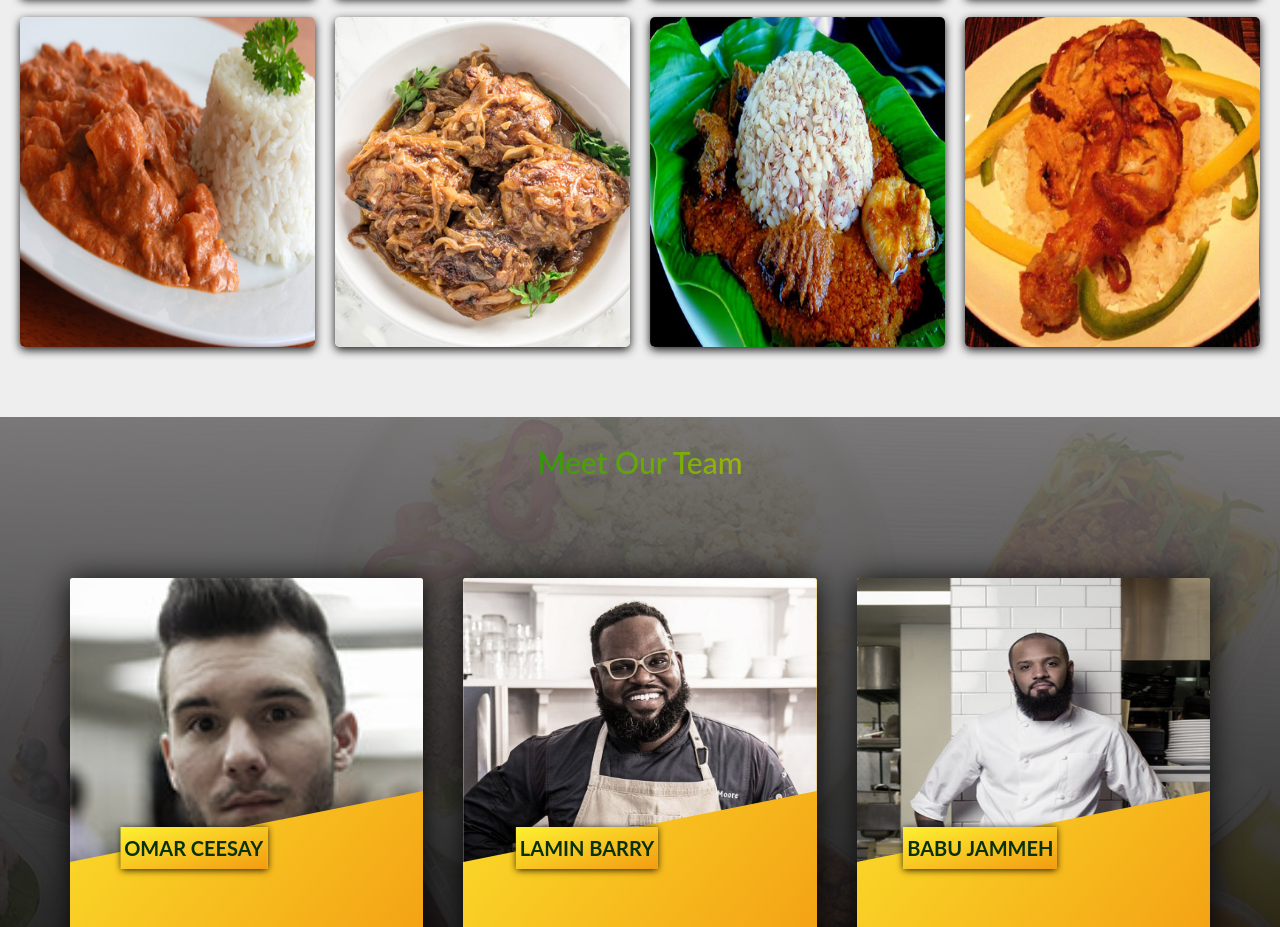
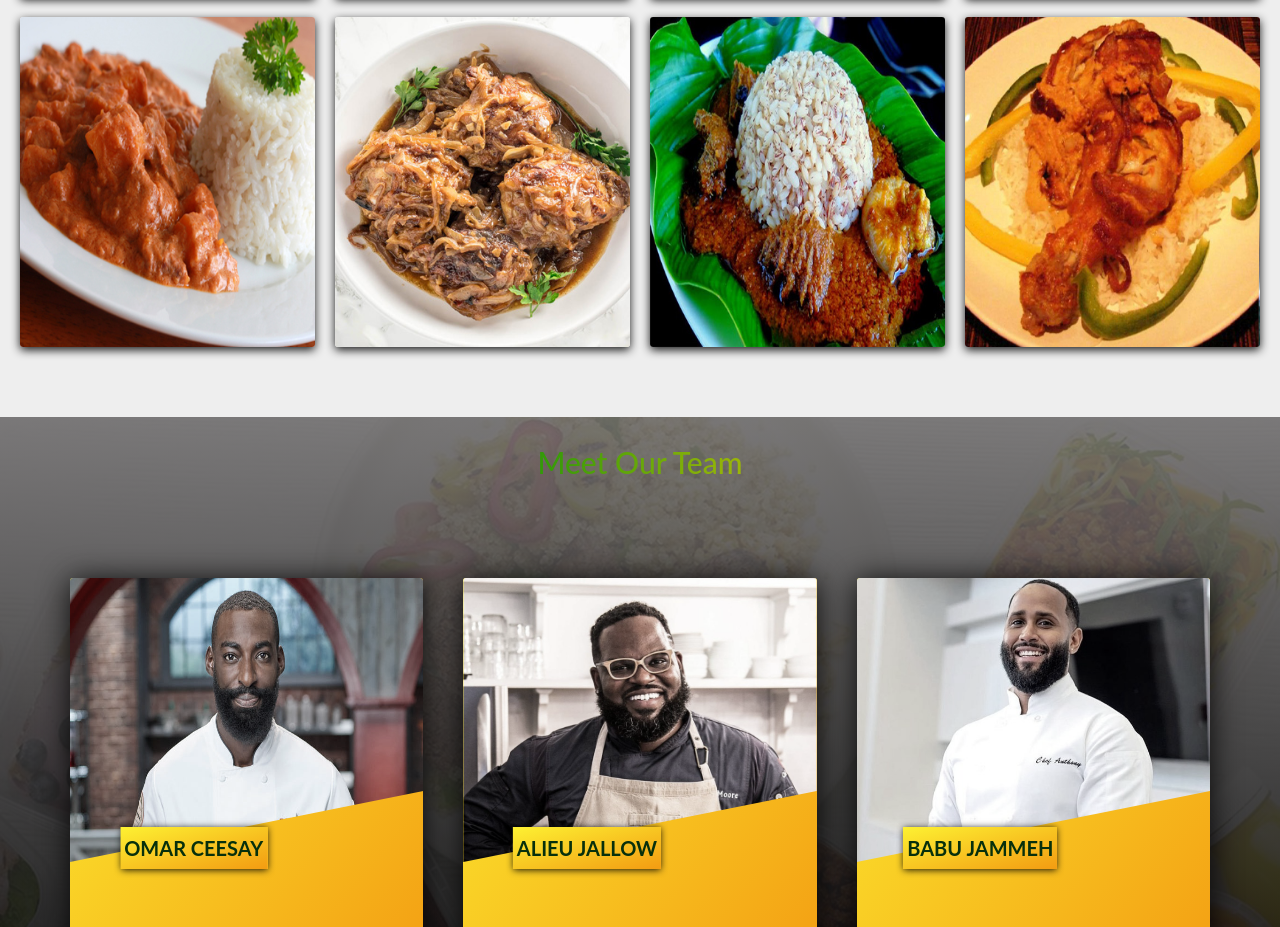
Before and after one commit to zerobug110/afroculture, a plain HTML site: page index.html in a window 1280 px wide. Shown: the part 1765-2692 px from the top of the page. Drawn offline with Linux system fonts and the light colour scheme; a script that the page names is missing.

Commit message:
changingehe imgeson chef area

```diff
--- a/index.html
+++ b/index.html
@@ -280,7 +280,7 @@
             <div class="staff-img-row">
                 <div class="staff-col">
                     <div class="staff-img-container">
-                        <img src="image/customer-3.jpg" alt="chef" class="img-staff">
+                        <img src="image/chef1.jpeg" alt="chef" class="img-staff">
                     </div>
                     <div class="staff-social-details">
                         <h4 class="staff-names">
@@ -307,11 +307,11 @@
                 </div>
                 <div class="staff-col">
                     <div class="staff-img-container">
-                        <img src="image/master-chef-2.jpg" alt="chef" class="img-staff">
+                        <img src="image/chef2.jpg" alt="chef" class="img-staff">
                     </div>
                     <div class="staff-social-details">
                         <h4 class="staff-names">
-                            LAMIN BARRY
+                            ALIEU JALLOW
                         </h4>
                         <div class="social-media-box">
                             <a href="facebook.com" class="facebook-icon">
@@ -334,7 +334,7 @@
                 </div>
                 <div class="staff-col">
                     <div class="staff-img-container">
-                        <img src="image/master-chef-3.jpg" alt="chef" class="img-staff">
+                        <img src="image/chef3.jpg" alt="chef" class="img-staff">
                     </div>
                     <div class="staff-social-details">
                         <h4 class="staff-names">
@@ -370,7 +370,7 @@
             <div class="row">
                 <div class="story">
                     <div class="figure">
-                        <img src="image/customer-1.jpg" alt="customer" class="figure-img">
+                        <img src="image/customer2.jpg" alt="customer" class="figure-img">
                     </div>
 
                     <div class="story-text">
@@ -389,7 +389,7 @@
 
                 <div class="story">
                     <div class="figure">
-                        <img src="image/customer-2.jpg" alt="customer" class="figure-img">
+                        <img src="image/customer2.jpg" alt="customer" class="figure-img">
                     </div>
 
                     <div class="story-text">
--- a/style/main.css
+++ b/style/main.css
@@ -366,7 +366,7 @@ header label {
     width:100%;
     height: 33rem;
     box-shadow: 0 .3rem 1rem rgba(0, 0, 0, .9);
-    border-radius: .5rem;
+    border-radius: .3rem;
 }
 .card{
     text-align: center;
@@ -411,7 +411,7 @@ header label {
 .card-front, .card-back{
     height: 33rem;
     backface-visibility: hidden;
-    border-radius: .5rem;
+    border-radius: .3rem;
 }
 .card-back{
     background-image: linear-gradient(
@@ -577,11 +577,13 @@ header label {
 }
 
 .figure{
+    width: 20rem;
+    height: 16rem;
     float: left;
     shape-outside: circle(50% at 50% 50%);
     clip-path: circle(50% at 50% 50%);
     transform: translateX(-2rem) skewX(2rem);
-    padding: 0 2rem;
+    padding: 1.5rem 2rem;
 }
 
 .figure-img{
```
Also changed, not shown: image/chef1.jpeg (added), image/chef2.jpg (renamed from image/master-chef-2.jpg), image/chef3.jpg (added), image/customer-1.jpg (deleted), image/customer-2.jpg (deleted), image/customer-3.jpg (deleted), image/customer2.jpg (added), image/man-1246508_960_720.webp (added), image/master-chef-3.jpg (deleted), image/master-chef.jpg (deleted).
